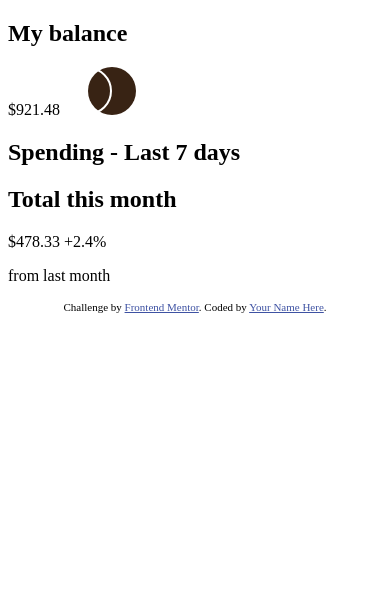
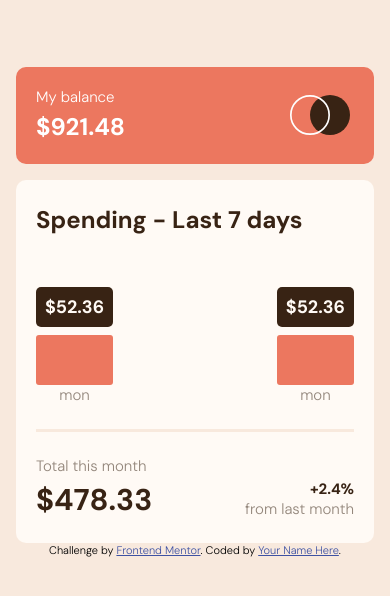
Before and after one commit to maria-luiza-rodrigues-ti/expanses-chart-component-main, a plain HTML site: page index.html in a window 390 px wide. Drawn offline with Linux system fonts and the light colour scheme.

Commit message:
style: mobile style is finished

```diff
--- a/index.html
+++ b/index.html
@@ -27,18 +27,34 @@
   <section class="balance">
     <h2 class="balance_caption">My balance</h2>
     <span class="balance_value">$921.48</span>
-    <img src="images/logo.svg" alt="Logo">
+    <img src="images/logo.svg" alt="Logo" class="logo">
   </section>
+
+
+
   <section class="spending-graphic">
     <h1>Spending - Last 7 days</h1>
     <div class="graphic_container">
-
+      <div class="bar-container">
+        <span class="bar_value">$52.36</span>
+        <div class="bar"></div>
+        <span class="bar_subtitle">mon</span>
+      </div>
+      <div class="bar-container">
+        <span class="bar_value">$52.36</span>
+        <div class="bar"></div>
+        <span class="bar_subtitle">mon</span>
+      </div>
     </div>
     <div class="graphic_info">
-      <h2 class="month_caption">Total this month</h2>
-      <span class="month_value"> $478.33</span>
-      <span class="percentage_value">+2.4%</span>
-      <p class="percentage_paragraph"> from last month</p>
+      <div class="graphic_info-left">
+        <h2 class="month_caption">Total this month</h2>
+        <span class="month_value"> $478.33</span>
+      </div>
+      <div class="graphic_info-rigth">
+        <span class="percentage_value">+2.4%</span>
+        <p class="percentage_paragraph"> from last month</p>
+      </div>
     </div>
   </section>
 
--- a/script.js
+++ b/script.js
@@ -0,0 +1 @@
+const barContainer = document.querySelector(".graphic_container");
--- a/style.css
+++ b/style.css
@@ -16,3 +16,141 @@
   /* Font-family */
   --main-family: "DM Sans", sans-serif;
 }
+
+body {
+  margin: 0 16px;
+  font-family: var(--main-family);
+  font-size: 18px;
+  line-height: normal;
+  background: var(--cream);
+}
+
+.balance {
+  margin: 67px 0 16px;
+  padding: 20px 24px 22px 20px;
+  background: var(--soft-red);
+  border-radius: 10px;
+  display: grid;
+  grid-template-columns: 50% 50%;
+}
+
+.balance_caption {
+  font-size: 15px;
+  font-weight: var(--regular);
+  color: white;
+  margin: 0 0 4px;
+}
+
+.balance_value {
+  grid-column: 1 / 2;
+  font-size: 24px;
+  font-weight: var(--bold);
+  color: white;
+}
+
+.logo {
+  grid-row: 1 / 3;
+  grid-column: 2 / 3;
+  align-self: center;
+  justify-self: end;
+  max-height: 40px;
+}
+
+.spending-graphic {
+  padding: 24px 20px;
+  background: var(--very-pale-orange);
+  border-radius: 10px;
+}
+
+.spending-graphic h1 {
+  margin: 0 0 52px;
+  color: var(--dark-brown);
+  font-size: 24px;
+  font-weight: var(--bold);
+}
+
+.graphic_container {
+  display: flex;
+  justify-content: space-between;
+  padding-bottom: 24px;
+  border-bottom: 3px solid var(--cream);
+}
+
+.bar_value {
+  display: block;
+  margin-bottom: 8px;
+  padding: 8px 9px;
+  text-align: center;
+  font-size: 18px;
+  color: var(--very-pale-orange);
+  font-weight: var(--bold);
+  background: var(--dark-brown);
+  border-radius: 5px;
+}
+
+.bar {
+  height: 50px;
+  width: 100%;
+  background: var(--soft-red);
+  border-radius: 3px;
+  cursor: pointer;
+}
+
+.bar:hover {
+  background: #ff9b86;
+}
+
+.bar.active {
+  background: var(--cyan);
+}
+
+.bar.active:hover {
+  background: #b4e0e5;
+}
+
+.bar_subtitle {
+  display: block;
+  text-align: center;
+  text-transform: lowercase;
+  font-size: 15px;
+  color: var(--medium-brown);
+  font-weight: var(--regular);
+}
+
+.graphic_info {
+  margin-top: 24px;
+  display: flex;
+  justify-content: space-between;
+}
+
+.month_caption {
+  margin: 0 0 4px;
+  font-size: 15px;
+  color: var(--medium-brown);
+  font-weight: var(--regular);
+}
+
+.month_value {
+  font-size: 30px;
+  color: var(--dark-brown);
+  font-weight: var(--bold);
+}
+
+.percentage_value {
+  display: block;
+  text-align: right;
+  font-size: 15px;
+  color: var(--dark-brown);
+  font-weight: var(--bold);
+}
+
+.percentage_paragraph {
+  margin: 0;
+  font-size: 15px;
+  color: var(--medium-brown);
+  font-weight: 400;
+}
+
+.graphic_info-rigth {
+  margin-top: auto;
+}
```
Also changed, not shown: 1 other file.
